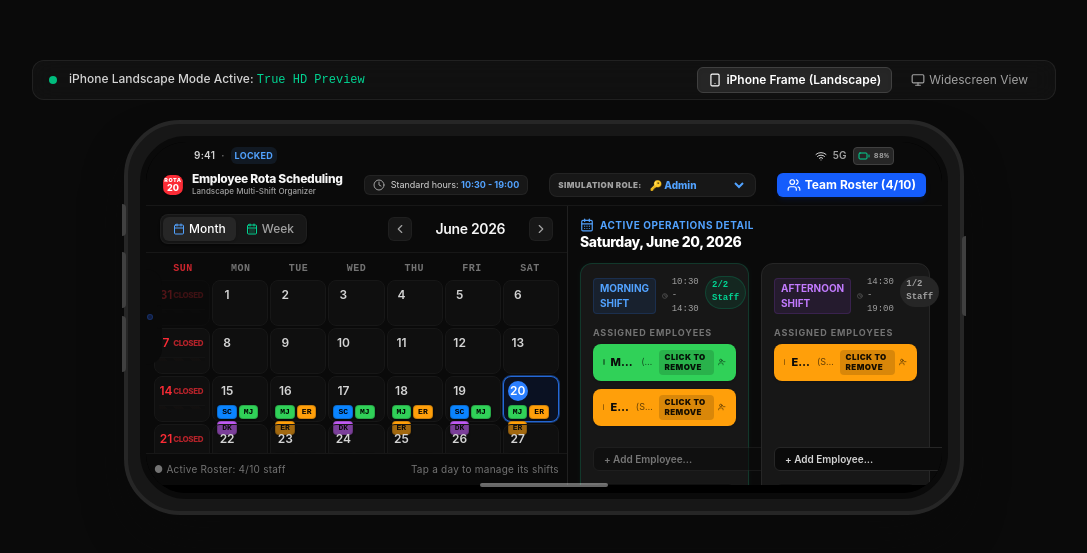
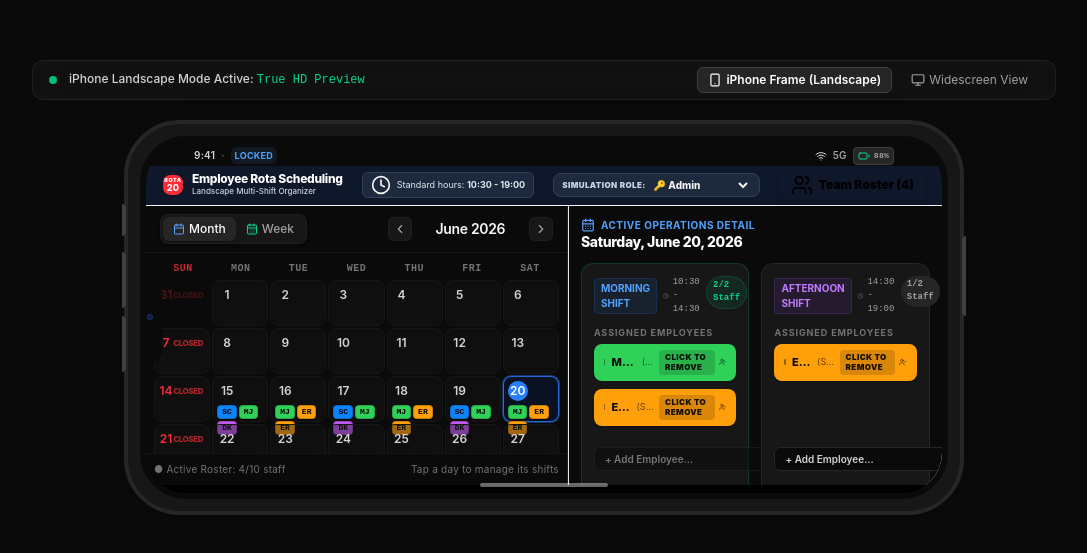
Before and after one commit to hemres1thegreat/employee-scheduling-rota, a React (Vite) app in the folder employee-scheduling-rota/: page / in a window 1280 px wide. Shown: the part 107-660 px from the top of the page, without its empty margins (96-1183 px from the left). Built offline with nearby package versions, Linux system fonts and the light colour scheme.

Commit message:
Update App.tsx

```diff
--- a/employee-scheduling-rota/src/App.tsx
+++ b/employee-scheduling-rota/src/App.tsx
@@ -16,7 +16,6 @@ import {
   formatDateString,
   parseDateString,
   getDayShiftConfig,
-  MAX_ROSTER_SIZE,
 } from './utils/rotaUtils';
 
 export default function App() {
@@ -99,12 +98,7 @@ export default function App() {
 
   // Add new staff member to roster
   const handleAddStaff = (newStaff: Staff) => {
-    setStaff((prevStaff) => {
-      if (prevStaff.length >= MAX_ROSTER_SIZE) {
-        return prevStaff;
-      }
-      return [...prevStaff, newStaff];
-    });
+    setStaff((prevStaff) => [...prevStaff, newStaff]);
   };
 
   // Update staff member properties (Hourly rate or manual adjustment)
@@ -204,7 +198,7 @@ export default function App() {
   return (
     <IPhoneShell>
       {/* Rota App Navigation Bar */}
-      <header className="h-10 px-4 bg-neutral-950 border-b border-neutral-900 flex items-center justify-between select-none flex-shrink-0 z-20">
+      <header className="h-10 px-4 bg-slate-900 border-b border-slate-850 flex items-center justify-between select-none flex-shrink-0 z-20">
         <div className="flex items-center gap-2">
           {/* Custom iOS-themed Calendar Spark Logo */}
           <div className="w-5.5 h-5.5 rounded-lg bg-red-500 flex flex-col items-center justify-center text-white scale-90 relative shadow-sm">
@@ -212,20 +206,20 @@ export default function App() {
             <span className="text-[10px] font-extrabold leading-none pb-0.5">20</span>
           </div>
           <div>
-            <h1 className="text-xs font-extrabold text-neutral-100 tracking-tight leading-none">
+            <h1 className="text-xs font-extrabold text-white tracking-tight leading-none">
               Employee Rota Scheduling
             </h1>
-            <p className="text-[8px] text-neutral-400 font-medium">Landscape Multi-Shift Organizer</p>
+            <p className="text-[8px] text-slate-300 font-medium">Landscape Multi-Shift Organizer</p>
           </div>
         </div>
 
         {/* Operating status badge */}
-        <div className="hidden sm:flex items-center gap-1.5 bg-neutral-900 border border-neutral-800/80 px-2 py-0.5 rounded-md">
-          <Clock className="w-3 h-3 text-neutral-400" />
-          <span className="text-[9px] text-neutral-300 font-sans">
+        <div className="hidden sm:flex items-center gap-1.5 bg-slate-800 border border-slate-700 px-2 py-0.5 rounded-md">
+          <Clock className="w-5 h-5 text-brand-gold" />
+          <span className="text-[9px] text-slate-200 font-sans">
             {dayShiftRules.isOpen ? (
               <span>
-                Standard hours: <strong className="text-blue-400 font-bold">{dayShiftRules.morning.start} - 19:00</strong>
+                Standard hours: <strong className="text-brand-gold font-bold">{dayShiftRules.morning.start} - 19:00</strong>
               </span>
             ) : (
               <span className="text-red-400 font-semibold uppercase tracking-wider text-[8px]">Closed today</span>
@@ -234,17 +228,17 @@ export default function App() {
         </div>
 
         {/* Live Active Role Simulation Switcher */}
-        <div className="flex items-center gap-1 bg-neutral-900 border border-neutral-800/85 px-2 py-1 rounded-lg">
-          <span className="text-[8px] text-neutral-400 font-black uppercase tracking-wider hidden md:inline">Simulation Role:</span>
+        <div className="flex items-center gap-1 bg-slate-800 border border-slate-700 px-2 py-1 rounded-lg">
+          <span className="text-[8px] text-slate-300 font-black uppercase tracking-wider hidden md:inline">Simulation Role:</span>
           <select
             value={userRole}
             onChange={(e) => setUserRole(e.target.value as UserRole)}
             id="simulation-role-switcher"
-            className="bg-transparent border-none text-[10px] font-extrabold text-blue-400 focus:outline-none cursor-pointer outline-none"
+            className="bg-transparent border-none text-[10px] font-extrabold text-brand-gold focus:outline-none cursor-pointer outline-none"
           >
-            <option value="Admin" className="bg-neutral-950 text-neutral-200">🔑 Admin</option>
-            <option value="General Manager" className="bg-neutral-950 text-neutral-200">💼 Gen Manager</option>
-            <option value="Regular Staff" className="bg-neutral-950 text-neutral-200">👥 Regular Staff</option>
+            <option value="Admin" className="bg-slate-900 text-neutral-200">🔑 Admin</option>
+            <option value="General Manager" className="bg-slate-900 text-neutral-200">💼 Gen Manager</option>
+            <option value="Regular Staff" className="bg-slate-900 text-neutral-200">👥 Regular Staff</option>
           </select>
         </div>
 
@@ -252,10 +246,10 @@ export default function App() {
         <button
           onClick={() => setIsStaffManagerOpen(true)}
           id="trigger-staff-director"
-          className="flex items-center gap-1 text-[10px] sm:text-xs font-bold bg-blue-600 hover:bg-blue-500 active:scale-95 text-white py-1 px-2.5 rounded-md shadow-md shadow-blue-600/10 transition-all font-sans"
+          className="flex items-center gap-1.5 text-[10px] sm:text-xs font-black bg-brand-gold hover:bg-amber-400 active:scale-95 text-black py-1 px-3 rounded-md shadow-md shadow-brand-gold/15 transition-all font-sans cursor-pointer"
         >
-          <Users className="w-3.5 h-3.5" />
-          <span>Team Roster ({staff.length}/{MAX_ROSTER_SIZE})</span>
+          <Users className="w-5.5 h-5.5" />
+          <span>Team Roster ({staff.length})</span>
         </button>
       </header>
 
@@ -279,7 +273,7 @@ export default function App() {
         </section>
 
         {/* Right Side (47% width): Multi-Shift Operator panel and quick shift template form */}
-        <section className="w-[47%] h-full flex flex-col bg-neutral-950 overflow-hidden relative">
+        <section className="w-[47%] h-full flex flex-col bg-white overflow-hidden relative border-l border-slate-200">
           <ShiftDetailsController
             selectedDateStr={selectedDateStr}
             shifts={shifts}
```
